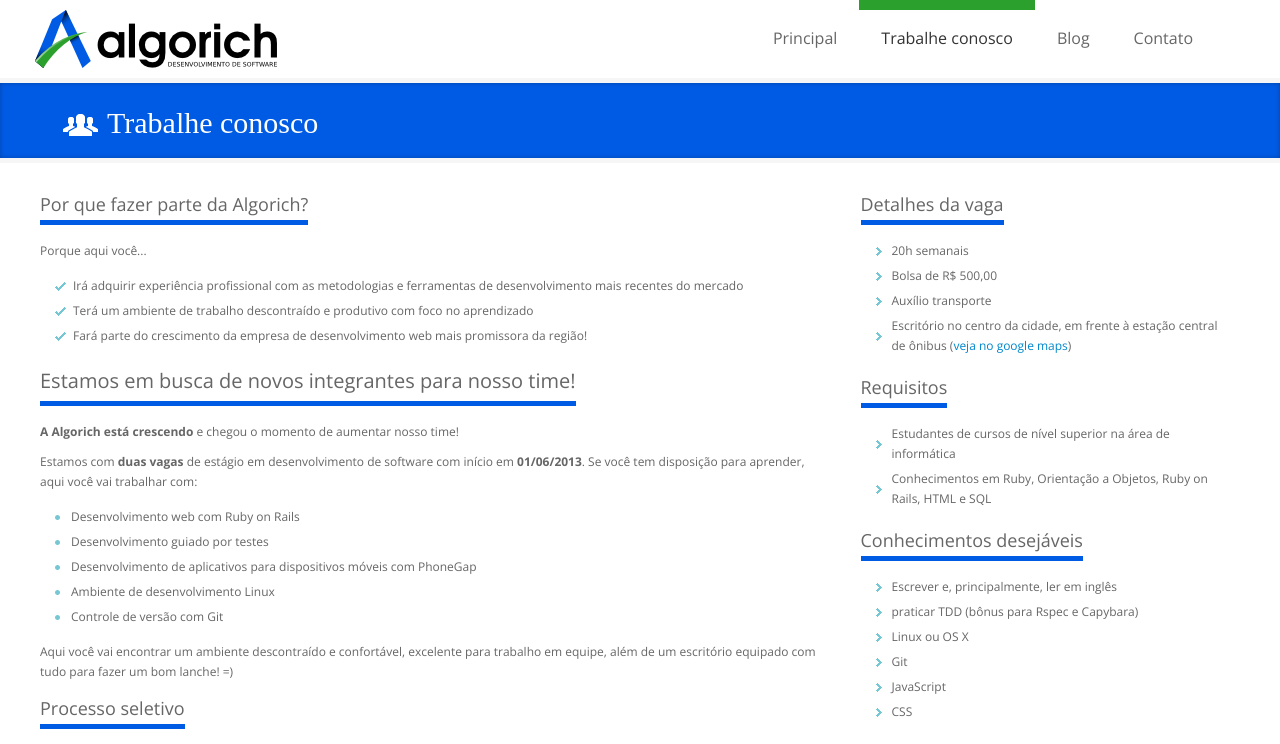
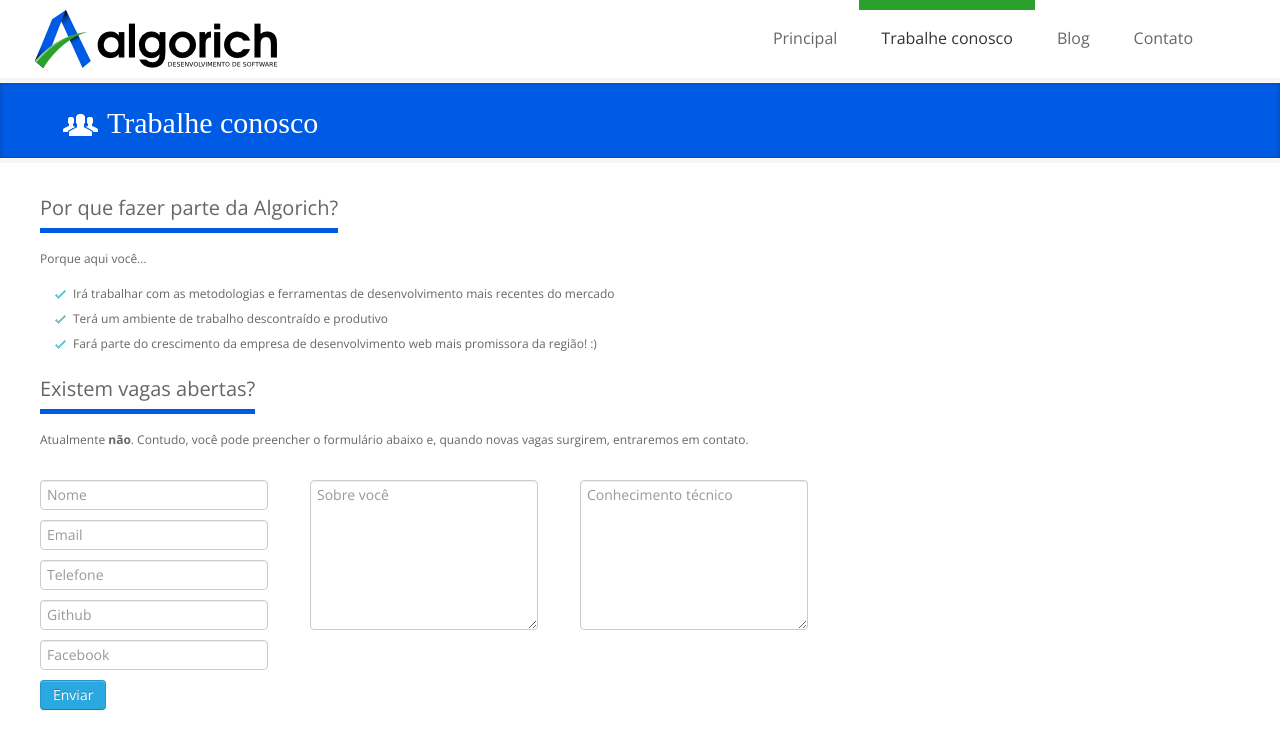
Before and after one commit to algorich/site2.0, a Jekyll site: the page built from trabalhe-conosco.html, in a window 1280 px wide and 1400 px high. Shown: the top 744 px of the window. Built offline with Jekyll 4.4.1, drawn with Linux system fonts in a browser that asks for light colours; some web fonts are replaced; some of the changed text lies outside the part shown.

Commit message:
ajustada página de trabalhe conosco

```diff
--- a/trabalhe-conosco.html
+++ b/trabalhe-conosco.html
@@ -24,135 +24,63 @@ id: trabalhe-conosco
     <!-- start: Row -->
     <div class="row-fluid">
 
-      <!-- start: Left bar -->
+      <!-- start: Left -->
       <div class="span8">
 
-        <div class="title"><h3>Por que fazer parte da Algorich?</h3></div>
+        <div class="title"><h2>Por que fazer parte da Algorich?</h2></div>
 
         <p>Porque aqui você...</p>
         <ul class="check_list">
-          <li>Irá adquirir experiência profissional com as metodologias e
-            ferramentas de desenvolvimento mais recentes do mercado</li>
-          <li>Terá um ambiente de trabalho descontraído e produtivo com foco no
-            aprendizado</li>
+          <li>Irá trabalhar com as metodologias e ferramentas de desenvolvimento
+              mais recentes do mercado</li>
+          <li>Terá um ambiente de trabalho descontraído e produtivo</li>
           <li>Fará parte do crescimento da empresa de desenvolvimento web mais
-            promissora da região!</li>
+            promissora da região! :)</li>
         </ul>
 
-        <div class="title">
-          <h2>Estamos em busca de novos integrantes para nosso time!</h2>
-        </div>
 
-        <p><strong>A Algorich está crescendo</strong> e chegou o momento de
-          aumentar nosso time!</p>
+        <div class="title"><h2>Existem vagas abertas?</h2></div>
 
-        <p>Estamos com <strong>duas vagas</strong> de estágio em desenvolvimento
-          de software com início em <strong>01/06/2013</strong>. Se você tem
-          disposição para aprender, aqui você vai trabalhar com:</p>
+        <p>Atualmente <strong>não</strong>. Contudo, você pode preencher o
+        formulário abaixo e, quando novas vagas surgirem, entraremos em contato.</p>
 
-        <ul class="circle_list">
-          <li>Desenvolvimento web com Ruby on Rails</li>
-          <li>Desenvolvimento guiado por testes</li>
-          <li>Desenvolvimento de aplicativos para dispositivos móveis com PhoneGap</li>
-          <li>Ambiente de desenvolvimento Linux</li>
-          <li>Controle de versão com Git</li>
-        </ul>
+        <br />
 
-        <p>Aqui você vai encontrar um ambiente descontraído e confortável,
-          excelente para trabalho em equipe, além de um escritório equipado com
-          tudo para fazer um bom lanche! =)</p>
+        <form action="https://algorich.wufoo.com/forms/z7x4a3/#public" method="post" name="form1" autocomplete="off" enctype="multipart/form-data">
 
-        <div class="title"><h3>Processo seletivo</h3></div>
+          <div class="row-fluid">
+            <div class="span4 row-fluid">
+              <input name="Field15" class="span11" type="text" required="true" placeholder="Nome" />
+              <input name="Field2" class="span11" type="email" spellcheck="false" required="true" placeholder="Email"/>
+              <input name="Field6" class="span11" type="text" required="true" placeholder="Telefone" />
+              <input name="Field1" class="span11" type="text" placeholder="Github"/>
+              <input name="Field8" class="span11" type="text" placeholder="Facebook" />
+            </div>
 
-        <p>O processo seletivo seguirá as seguintes etapas:</p>
+            <div class="span4 row-fluid">
+              <textarea name="Field11" class="span11 tip" rows="7" spellcheck="true" required="true" placeholder="Sobre você" title="Fale um pouco sobre você, suas características, projetos em que trabalhou, atuação na comunidade, atividade profissional e etc."></textarea>
+            </div>
 
-        <ol>
-          <li>Preencher o formulário de inscrição que se encontra logo abaixo e
-            estará aberto até o dia 17/05/2013.</li>
-          <li>Assim que as inscrições forem encerradas, vamos enviar por email
-            um teste:
-            Criar uma aplicação <strong>bem simples</strong> (vamos dizer qual
-            no email) usando Ruby on Rails que deverá estar versionada no
-            <a href="http://github.com" target="_blank">github</a> ou no
-            <a href="http://bitbucket.org" target="_blank">bitbucket</a> e
-            rodando no <a href="http://heroku.com" target="_blank">Heroku</a>
-            até às 23:59 horas do dia 24/05/2013. É importante lembrar que
-            você deverá utilizar sua criatividade para aplicar seus
-            conhecimentos nos itens listados ao lado como requisitos e
-            conhecimentos desejáveis.</li>
-          <li>Com base nas duas etapas anteriores, vamos selecionar alguns
-            candidatos para bater bater um papo.</l>
-          <li>Até o dia 29/05/2013 vamos informar os dois novos Algorichers =)</li>
-        </ol>
+            <div class="span4 row-fluid">
+              <textarea name="Field12" class="span11 tip" rows="7" spellcheck="true" required="true" placeholder="Conhecimento técnico" title="Aqui você vai destacar as linguagens, técnicas e ferramentas que você têm conhecimento."></textarea>
+            </div>
+          </div>
 
-        <p><strong>Observação:</strong> se você não adora a área de
-          desenvolvimento e/ou apenas quer fazer este estágio porque é
-          obrigatório para concluir o seu curso, por favor procure outra
-          empresa. É essencial que os candidatos sejam apaixonados por
-          desenvolvimento.</p>
 
+          <div class="actions">
+            <input class="btn btn-primary" name="saveForm" type="submit" value="Enviar" />
+          </div>
+
+          <div style="display:none;">
+            <label for="comment">Do Not Fill This Out</label>
+            <textarea name="comment" rows="1" cols="1"></textarea>
+            <input type="hidden" id="idstamp" name="idstamp" value="WVL1WFAbF65DqM3fiwD20KIHqb4kw/ILkGaWtliVvTM=" />
+          </div>
+        </form>
       </div>
-
-      <div class="span4">
-
-        <div class="title"><h3>Detalhes da vaga</h3></div>
-
-        <ul class="arrow_list">
-          <li>20h semanais</li>
-          <li>Bolsa de R$ 500,00</li>
-          <li>Auxílio transporte</li>
-          <li>Escritório no centro da cidade, em frente à estação central de
-            ônibus (<a href="http://goo.gl/maps/AnMFJ" target="_blank">veja no google maps</a>)</li>
-        </ul>
-
-        <div class="title"><h3>Requisitos</h3></div>
-
-        <ul class="arrow_list">
-          <li>Estudantes de cursos de nível superior na área de informática</li>
-          <li>Conhecimentos em Ruby, Orientação a Objetos, Ruby on Rails, HTML e SQL</li>
-        </ul>
-
-        <div class="title"><h3>Conhecimentos desejáveis</h3></div>
-
-        <ul class="arrow_list">
-          <li>Escrever e, principalmente, ler em inglês</li>
-          <li>praticar TDD (bônus para Rspec e Capybara)</li>
-          <li>Linux ou OS X</li>
-          <li>Git</li>
-          <li>JavaScript</li>
-          <li>CSS</li>
-        </ul>
-
-        <div class="title"><h3>Diferenciais</h3></div>
-
-        <ul class="star_list">
-          <li>Vontade de aprender</li>
-          <li>Pró-atividade</li>
-          <li>Criatividade</li>
-          <li>Ser atuante na comunidade e colaborar com projetos de software livre</li>
-        </ul>
-      </div>
-      <!-- end: Left bar -->
-
+      <!-- end: Left -->
     </div>
     <!-- end: Row -->
   </div>
-
-  <div id="app-form">
-    <div class="title">
-      <h3>Atende aos requisitos? Então inscreva-se!</h3>
-    </div>
-
-    <div class="row-fluid">
-      <!-- start: Right bar -->
-      <div class="span8">
-
-        <p><strong>As inscrições estão encerrada.</strong></p>
-
-      </div>
-      <!-- end: Right bar -->
-
-    </div>
-  </div>
 </div>
 <!--end: Wrapper-->
```
